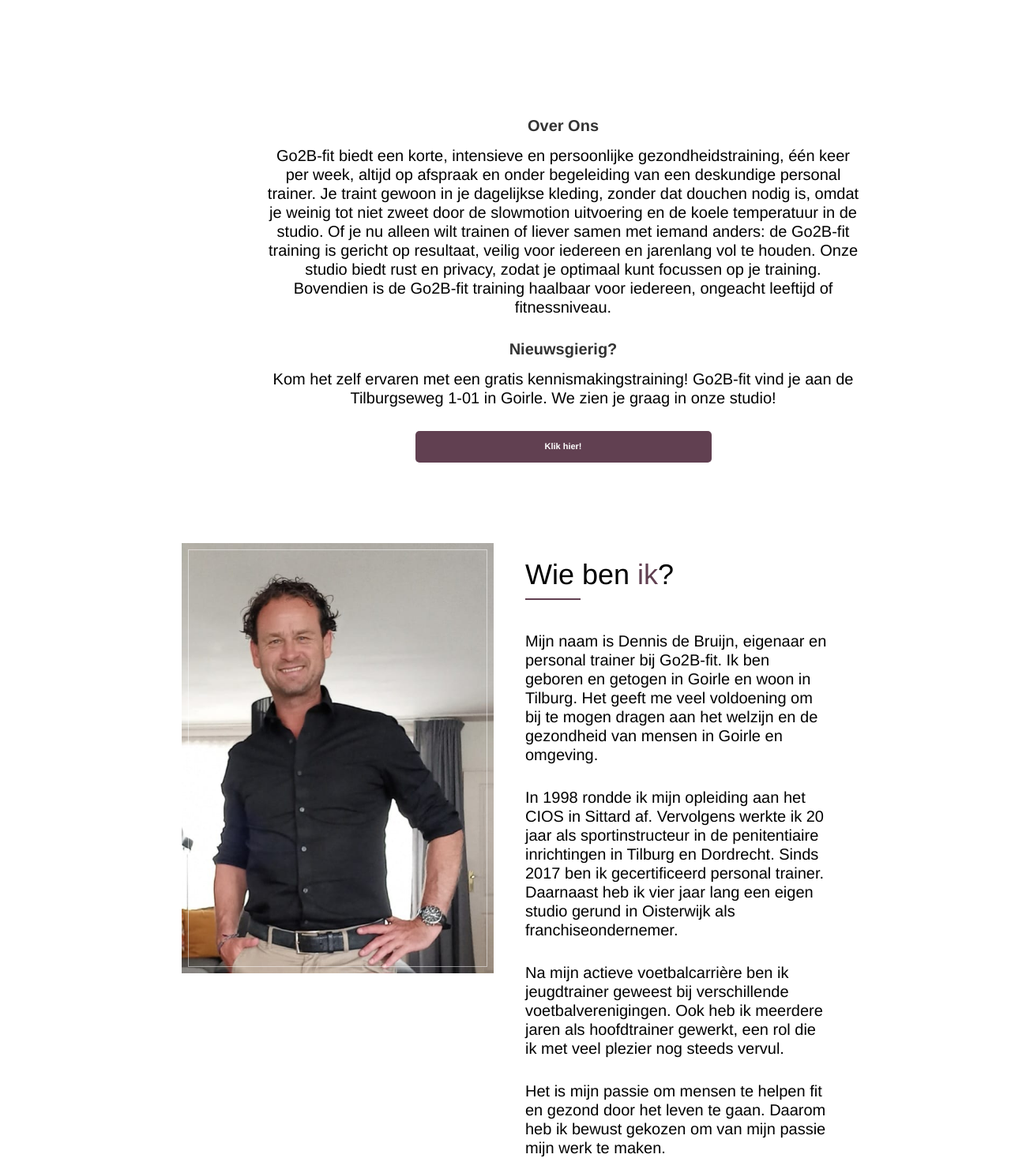
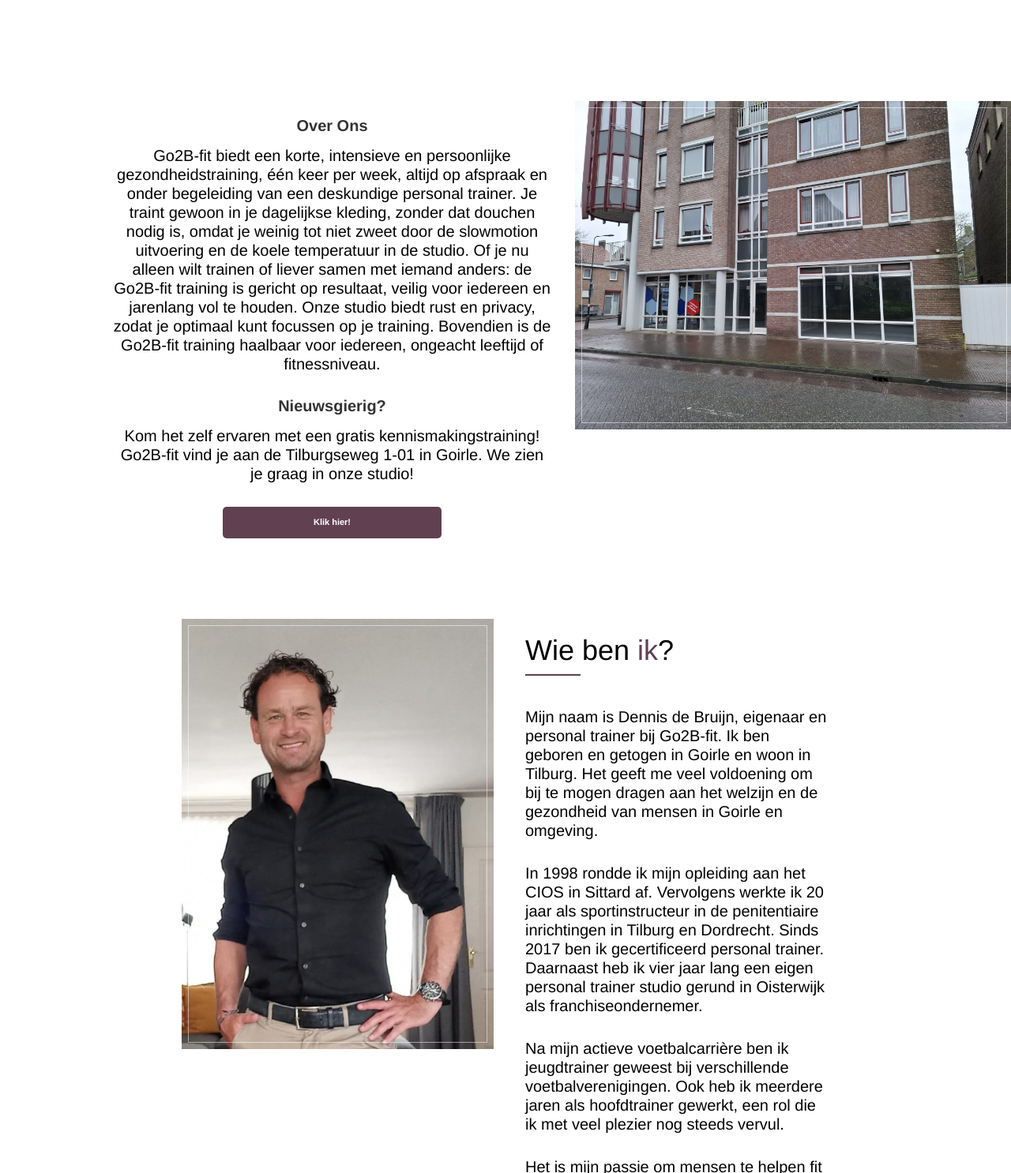
Before and after one commit to nickdebesten/website, a plain HTML site: page over-ons.html in a window 1280 px wide. Shown: the part 800-2286 px from the top of the page at 79% size. Drawn offline with nearby package versions, Linux system fonts and the light colour scheme.

Commit message:
Update over-ons.html

```diff
--- a/over-ons.html
+++ b/over-ons.html
@@ -76,7 +76,7 @@
   <div id="about">
     <div class="container">
       <div class="row">
-        <div class="col-xs-12 col-md-8 col-md-offset-2 text-center">
+        <div class="col-xs-12 col-md-6 text-center">
           <h3><strong>Over Ons</strong></h3>
             <p>
               Go2B-fit biedt een korte, intensieve en persoonlijke gezondheidstraining, één keer per week, altijd op afspraak en onder begeleiding van een deskundige personal trainer. Je traint gewoon in je dagelijkse kleding, zonder dat douchen nodig is, omdat je weinig tot niet zweet door de slowmotion uitvoering en de koele temperatuur in de studio. Of je nu alleen wilt trainen of liever samen met iemand anders: de Go2B-fit training is gericht op resultaat, veilig voor iedereen en jarenlang vol te houden.
@@ -90,7 +90,9 @@
             </p>
             <button id="scrollButton" class="btn btn-primary" style="height: 50%; width: 50%; background-color: #614051;">Klik hier!</button>
           </div>
-
+          <div class="col-xs-12 col-md-6 ">
+            <div class="about-img"><img src="img/studio.jpeg" class="img-responsive" alt="" ></div>
+          </div>
       </div>
     </div>
 
@@ -109,7 +111,7 @@
               Mijn naam is Dennis de Bruijn, eigenaar en personal trainer bij Go2B-fit. Ik ben geboren en getogen in Goirle en woon in Tilburg. Het geeft me veel voldoening om bij te mogen dragen aan het welzijn en de gezondheid van mensen in Goirle en omgeving.
             </p>
             <p>
-              In 1998 rondde ik mijn opleiding aan het CIOS in Sittard af. Vervolgens werkte ik 20 jaar als sportinstructeur in de penitentiaire inrichtingen in Tilburg en Dordrecht. Sinds 2017 ben ik gecertificeerd personal trainer. Daarnaast heb ik vier jaar lang een eigen studio gerund in Oisterwijk als franchiseondernemer.
+              In 1998 rondde ik mijn opleiding aan het CIOS in Sittard af. Vervolgens werkte ik 20 jaar als sportinstructeur in de penitentiaire inrichtingen in Tilburg en Dordrecht. Sinds 2017 ben ik gecertificeerd personal trainer. Daarnaast heb ik vier jaar lang een eigen personal trainer studio gerund in Oisterwijk als franchiseondernemer.
             </p>
             <p>
               Na mijn actieve voetbalcarrière ben ik jeugdtrainer geweest bij verschillende voetbalverenigingen. Ook heb ik meerdere jaren als hoofdtrainer gewerkt, een rol die ik met veel plezier nog steeds vervul.
```
